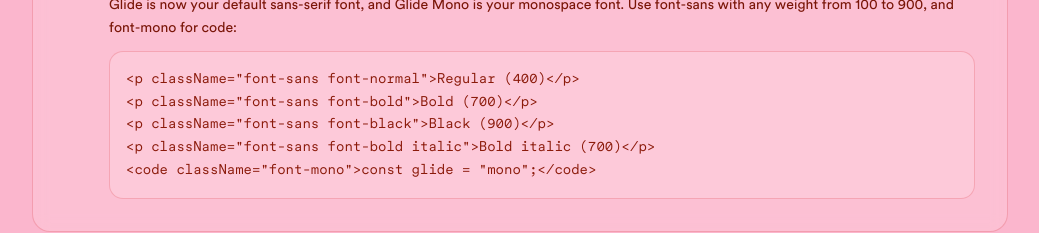
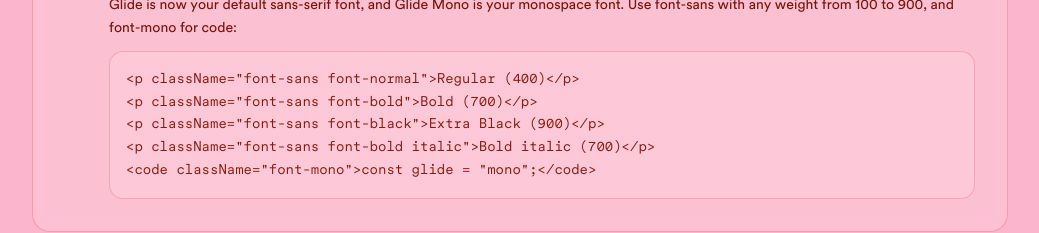
Before and after one commit to mblode/glide, a Next.js app in the folder apps/web/: page / in a window 1280 px wide. Shown: the part 3432-3665 px from the top of the page, without its empty margins (120-1159 px from the left). Built offline with nearby package versions, Linux system fonts and the light colour scheme.

Commit message:
Fix install example: 900 is Extra Black, not Black
Co-Authored-By: Claude Opus 4.8 (1M context) <noreply@anthropic.com>

```diff
--- a/apps/web/components/install-section.tsx
+++ b/apps/web/components/install-section.tsx
@@ -103,7 +103,7 @@ Glide is now your default sans-serif font, and Glide Mono is your monospace font
 \`\`\`tsx
 <p className="font-sans font-normal">Regular (400)</p>
 <p className="font-sans font-bold">Bold (700)</p>
-<p className="font-sans font-black">Black (900)</p>\n<p className="font-sans font-bold italic">Bold italic (700)</p>\n<code className="font-mono">const glide = "mono";</code>
+<p className="font-sans font-black">Extra Black (900)</p>\n<p className="font-sans font-bold italic">Bold italic (700)</p>\n<code className="font-mono">const glide = "mono";</code>
 \`\`\`
 `;
 
@@ -225,7 +225,7 @@ export default function RootLayout({
       >
         <CodeBlock>{`<p className="font-sans font-normal">Regular (400)</p>
 <p className="font-sans font-bold">Bold (700)</p>
-<p className="font-sans font-black">Black (900)</p>\n<p className="font-sans font-bold italic">Bold italic (700)</p>\n<code className="font-mono">const glide = "mono";</code>`}</CodeBlock>
+<p className="font-sans font-black">Extra Black (900)</p>\n<p className="font-sans font-bold italic">Bold italic (700)</p>\n<code className="font-mono">const glide = "mono";</code>`}</CodeBlock>
       </InstallStep>
     </div>
   );
```
